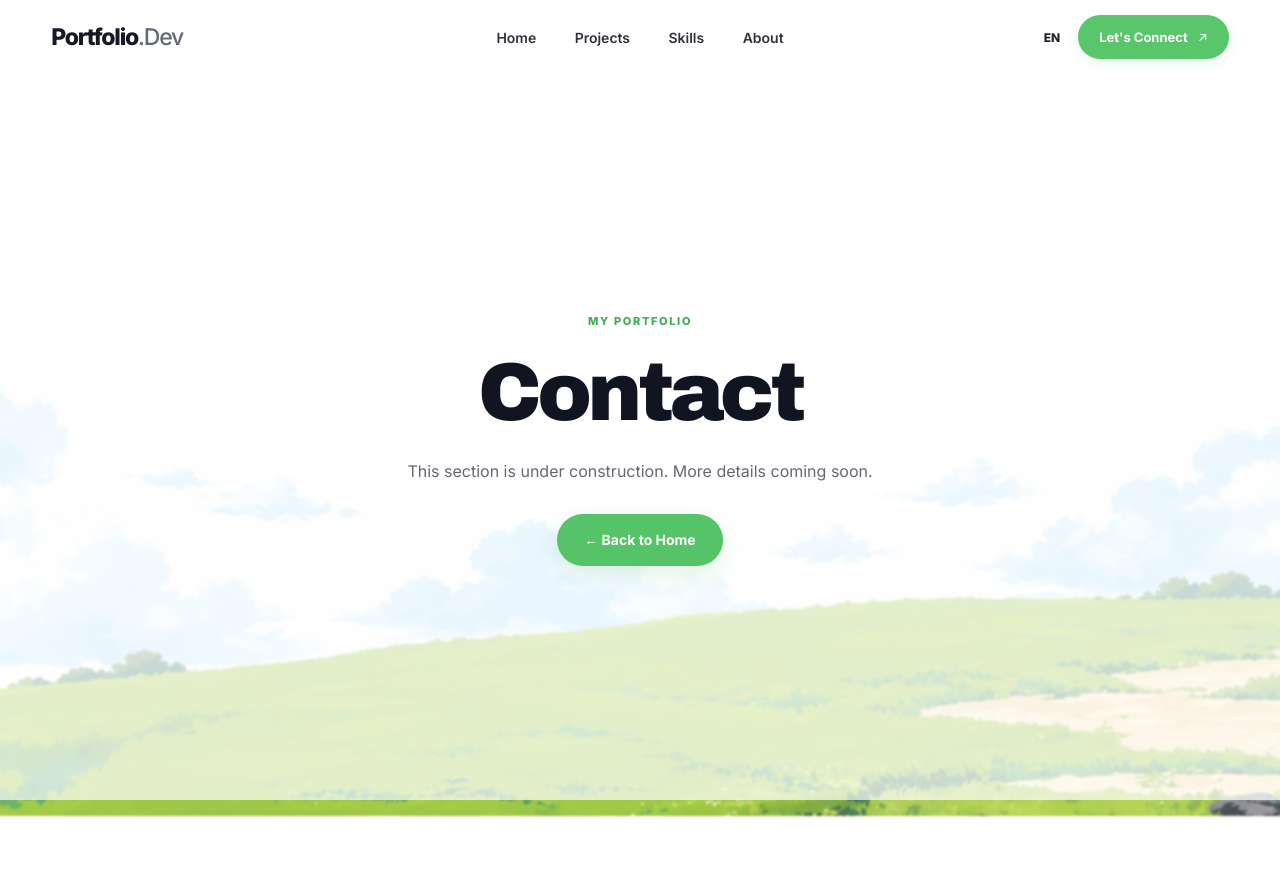
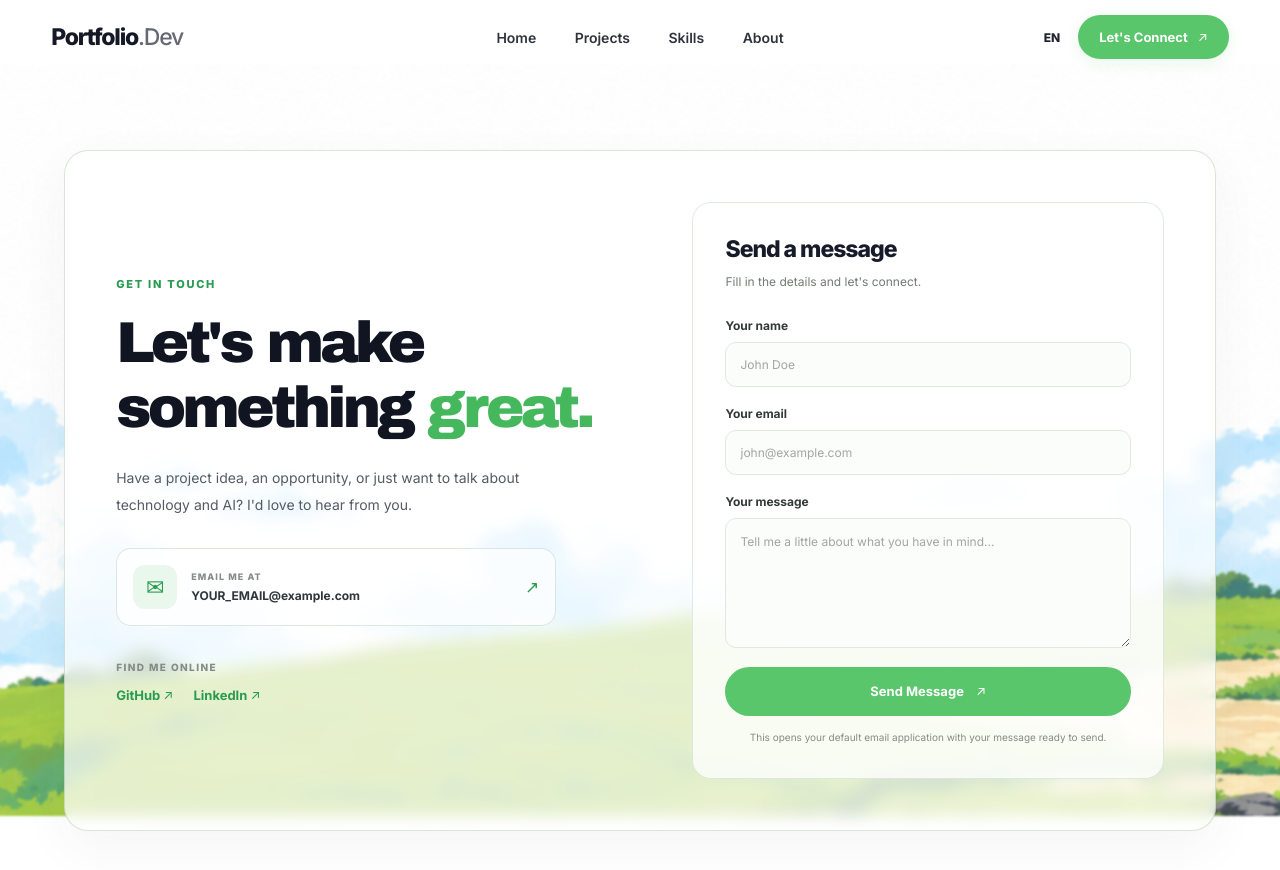
Before and after one commit to daksh-pokhriyal/portfolio, a React app: page /contact in a window 1280 px wide. Shown: the top 870 px of the page. Before the commit the page ends 800 px from the top, so only its background shows below. Built offline with nearby package versions, Linux system fonts and the light colour scheme; the HTML template or start-up script is replaced by a standard one.

Commit message:
added contact page

```diff
--- a/src/App.css
+++ b/src/App.css
@@ -1360,3 +1360,349 @@ button {
     gap: 18px;
   }
 }
+
+
+/* CONTACT PAGE */
+
+.contact-page {
+  min-height: 100vh;
+  padding: 150px clamp(18px, 5vw, 72px) 65px;
+}
+
+.contact-container {
+  display: grid;
+  grid-template-columns: 1fr 0.92fr;
+  gap: clamp(32px, 5vw, 75px);
+  align-items: center;
+
+  width: 100%;
+  max-width: 1180px;
+  margin: 0 auto;
+  padding: clamp(26px, 4vw, 52px);
+
+  border: 1px solid rgba(91, 142, 94, 0.23);
+  border-radius: 24px;
+  background: rgba(255, 255, 255, 0.72);
+  backdrop-filter: blur(8px);
+  -webkit-backdrop-filter: blur(8px);
+  box-shadow: 0 16px 48px rgba(31, 58, 35, 0.05);
+}
+
+.contact-info {
+  min-width: 0;
+}
+
+.contact-eyebrow {
+  margin: 0 0 20px;
+  color: #299b50;
+  font-size: 11px;
+  font-weight: 800;
+  letter-spacing: 0.16em;
+}
+
+.contact-title {
+  margin: 0;
+  color: #111522;
+  font-family: "Archivo Black", "Arial Black", sans-serif;
+  font-size: clamp(38px, 4.5vw, 64px);
+  font-weight: 400;
+  letter-spacing: -0.065em;
+  line-height: 1.12;
+}
+
+.contact-title span {
+  color: #45b75c;
+}
+
+.contact-description {
+  max-width: 440px;
+  margin: 25px 0 30px;
+  color: #555b65;
+  font-size: 14px;
+  line-height: 1.9;
+}
+
+/* EMAIL CARD */
+
+.contact-email-link {
+  display: flex;
+  align-items: center;
+  gap: 14px;
+  width: 100%;
+  max-width: 440px;
+  min-width: 0;
+  padding: 16px;
+  border: 1px solid rgba(91, 142, 94, 0.2);
+  border-radius: 15px;
+  background: rgba(255, 255, 255, 0.7);
+  transition:
+    transform 180ms ease,
+    border-color 180ms ease,
+    background 180ms ease;
+}
+
+.contact-email-link:hover {
+  transform: translateY(-2px);
+  border-color: #7cc789;
+  background: #f8fff8;
+}
+
+.contact-icon {
+  display: grid;
+  width: 44px;
+  height: 44px;
+  flex: 0 0 44px;
+  place-items: center;
+  border-radius: 12px;
+  background: #eaf7ec;
+  color: #299b50;
+  font-size: 22px;
+}
+
+.contact-email-link > span:nth-child(2) {
+  display: flex;
+  min-width: 0;
+  flex: 1;
+  flex-direction: column;
+  gap: 6px;
+}
+
+.contact-email-link small {
+  color: #858b86;
+  font-size: 9px;
+  font-weight: 800;
+  letter-spacing: 0.12em;
+}
+
+.contact-email-link strong {
+  overflow-wrap: anywhere;
+  color: #30373a;
+  font-size: 12px;
+  font-weight: 700;
+}
+
+.contact-arrow {
+  color: #299b50;
+  font-size: 17px;
+}
+
+/* SOCIAL LINKS */
+
+.contact-socials {
+  margin-top: 35px;
+}
+
+.contact-socials > p {
+  margin: 0 0 14px;
+  color: #858b86;
+  font-size: 10px;
+  font-weight: 800;
+  letter-spacing: 0.14em;
+}
+
+.contact-socials > div {
+  display: flex;
+  flex-wrap: wrap;
+  gap: 20px;
+}
+
+.contact-socials a {
+  color: #299b50;
+  font-size: 13px;
+  font-weight: 700;
+  transition: color 180ms ease;
+}
+
+.contact-socials a:hover {
+  color: #155f2b;
+}
+
+/* CONTACT FORM */
+
+.contact-form {
+  min-width: 0;
+  padding: clamp(20px, 3vw, 32px);
+  border: 1px solid rgba(91, 142, 94, 0.18);
+  border-radius: 19px;
+  background: rgba(255, 255, 255, 0.78);
+}
+
+.contact-form-heading {
+  margin-bottom: 25px;
+}
+
+.contact-form-heading h2 {
+  margin: 0 0 9px;
+  color: #171b29;
+  font-size: 23px;
+  font-weight: 800;
+  letter-spacing: -0.045em;
+}
+
+.contact-form-heading p {
+  margin: 0;
+  color: #737b75;
+  font-size: 12px;
+  line-height: 1.7;
+}
+
+.contact-field {
+  display: flex;
+  flex-direction: column;
+  gap: 9px;
+  margin-bottom: 19px;
+}
+
+.contact-field label {
+  color: #343b36;
+  font-size: 12px;
+  font-weight: 700;
+}
+
+.contact-field input,
+.contact-field textarea {
+  width: 100%;
+  min-width: 0;
+  padding: 13px 14px;
+  border: 1px solid #e0e8df;
+  border-radius: 11px;
+  outline: none;
+  background: #fbfdfb;
+  color: #222733;
+  font-family: "Inter", sans-serif;
+  font-size: 12px;
+  transition:
+    border-color 180ms ease,
+    box-shadow 180ms ease,
+    background 180ms ease;
+}
+
+.contact-field input {
+  min-height: 45px;
+}
+
+.contact-field textarea {
+  min-height: 125px;
+  resize: vertical;
+  line-height: 1.7;
+}
+
+.contact-field input::placeholder,
+.contact-field textarea::placeholder {
+  color: #a1a6a1;
+}
+
+.contact-field input:focus,
+.contact-field textarea:focus {
+  border-color: #65bc78;
+  background: #ffffff;
+  box-shadow: 0 0 0 3px rgba(89, 198, 107, 0.12);
+}
+
+.contact-submit {
+  display: flex;
+  width: 100%;
+  min-height: 49px;
+  align-items: center;
+  justify-content: center;
+  gap: 12px;
+  padding: 14px 20px;
+  border: none;
+  border-radius: 999px;
+  background: #59c66b;
+  color: #ffffff;
+  font-size: 13px;
+  font-weight: 700;
+  cursor: pointer;
+  transition:
+    transform 180ms ease,
+    background 180ms ease,
+    box-shadow 180ms ease;
+}
+
+.contact-submit:hover {
+  transform: translateY(-2px);
+  background: #43b657;
+  box-shadow: 0 8px 22px rgba(65, 175, 85, 0.2);
+}
+
+.contact-form-note {
+  margin: 13px 0 0;
+  color: #858b86;
+  font-size: 10px;
+  line-height: 1.7;
+  text-align: center;
+}
+
+/* TABLET */
+
+@media (max-width: 850px) {
+  .contact-page {
+    padding: 130px 22px 45px;
+  }
+
+  .contact-container {
+    grid-template-columns: 1fr;
+    gap: 38px;
+    max-width: 620px;
+  }
+
+  .contact-title {
+    font-size: clamp(42px, 8vw, 62px);
+  }
+
+  .contact-description,
+  .contact-email-link {
+    max-width: none;
+  }
+}
+
+/* MOBILE */
+
+@media (max-width: 520px) {
+  .contact-page {
+    padding: 115px 14px 35px;
+  }
+
+  .contact-container {
+    gap: 30px;
+    padding: 22px 16px;
+    border-radius: 18px;
+  }
+
+  .contact-title {
+    font-size: clamp(36px, 10vw, 49px);
+  }
+
+  .contact-description {
+    margin: 20px 0 24px;
+    font-size: 13px;
+  }
+
+  .contact-email-link {
+    gap: 10px;
+    padding: 12px;
+  }
+
+  .contact-icon {
+    width: 38px;
+    height: 38px;
+    flex-basis: 38px;
+  }
+
+  .contact-email-link strong {
+    font-size: 11px;
+  }
+
+  .contact-form {
+    padding: 20px 15px;
+  }
+
+  .contact-form-heading h2 {
+    font-size: 21px;
+  }
+
+  .contact-socials > div {
+    gap: 17px;
+  }
+}
--- a/src/App.jsx
+++ b/src/App.jsx
@@ -10,6 +10,7 @@ import "./App.css";
 import Experience from "./pages/Experience";
 
 import About from "./pages/About";
+import Contact from "./pages/Contact";
 
 function AppLayout() {
   const {pathname} = useLocation();
@@ -48,7 +49,7 @@ function AppLayout() {
           />
           <Route
             path="/contact"
-            element={<PagePlaceholder title="Contact" />}
+            element={<Contact title="Contact" />}
           />
           <Route
             path="*"
--- /dev/null
+++ b/src/pages/Contact.jsx
@@ -0,0 +1,146 @@
+
+function Contact() {
+  const contactEmail = "YOUR_EMAIL@example.com";
+
+  function handleSubmit(event) {
+  event.preventDefault();
+
+  const formData = new FormData(event.currentTarget);
+
+  const name = formData.get("name");
+  const email = formData.get("email");
+  const message = formData.get("message");
+
+  const params = new URLSearchParams({
+    view: "cm",
+    fs: "1",
+    to: contactEmail,
+    su: `Portfolio inquiry from ${name}`,
+    body: `Name: ${name}\nEmail: ${email}\n\nMessage:\n${message}`
+  });
+
+  const gmailUrl =
+    `https://mail.google.com/mail/?${params.toString()}`;
+
+  window.open(gmailUrl, "_blank", "noopener,noreferrer");
+}
+
+
+
+  return (
+    <main className="contact-page">
+      <section className="contact-container">
+        <div className="contact-info">
+          <p className="contact-eyebrow">GET IN TOUCH</p>
+
+          <h1 className="contact-title">
+            Let's make
+            <br />
+            something <span>great.</span>
+          </h1>
+
+          <p className="contact-description">
+            Have a project idea, an opportunity, or just want to
+            talk about technology and AI? I'd love to hear from you.
+          </p>
+
+          <a
+  className="contact-email-link"
+  href={`https://mail.google.com/mail/?view=cm&fs=1&to=${encodeURIComponent(contactEmail)}`}
+  target="_blank"
+  rel="noreferrer"
+>
+            <span className="contact-icon" aria-hidden="true">
+              ✉
+            </span>
+
+            <span>
+              <small>EMAIL ME AT</small>
+              <strong>{contactEmail}</strong>
+            </span>
+
+            <span className="contact-arrow" aria-hidden="true">
+              ↗
+            </span>
+          </a>
+
+          <div className="contact-socials">
+            <p>FIND ME ONLINE</p>
+
+            <div>
+              <a
+                href="https://github.com/dakshpokh"
+                target="_blank"
+                rel="noreferrer"
+              >
+                GitHub ↗
+              </a>
+
+              <a
+                href="https://www.linkedin.com/"
+                target="_blank"
+                rel="noreferrer"
+              >
+                LinkedIn ↗
+              </a>
+            </div>
+          </div>
+        </div>
+
+        <form className="contact-form" onSubmit={handleSubmit}>
+          <div className="contact-form-heading">
+            <h2>Send a message</h2>
+            <p>Fill in the details and let's connect.</p>
+          </div>
+
+          <div className="contact-field">
+            <label htmlFor="contact-name">Your name</label>
+            <input
+              id="contact-name"
+              type="text"
+              name="name"
+              placeholder="John Doe"
+              autoComplete="name"
+              required
+            />
+          </div>
+
+          <div className="contact-field">
+            <label htmlFor="contact-email">Your email</label>
+            <input
+              id="contact-email"
+              type="email"
+              name="email"
+              placeholder="john@example.com"
+              autoComplete="email"
+              required
+            />
+          </div>
+
+          <div className="contact-field">
+            <label htmlFor="contact-message">Your message</label>
+            <textarea
+              id="contact-message"
+              name="message"
+              rows={5}
+              placeholder="Tell me a little about what you have in mind..."
+              required
+            />
+          </div>
+
+          <button className="contact-submit" type="submit">
+            Send Message
+            <span aria-hidden="true">↗</span>
+          </button>
+
+          <p className="contact-form-note">
+            This opens your default email application with your
+            message ready to send.
+          </p>
+        </form>
+      </section>
+    </main>
+  );
+}
+
+export default Contact;
```
